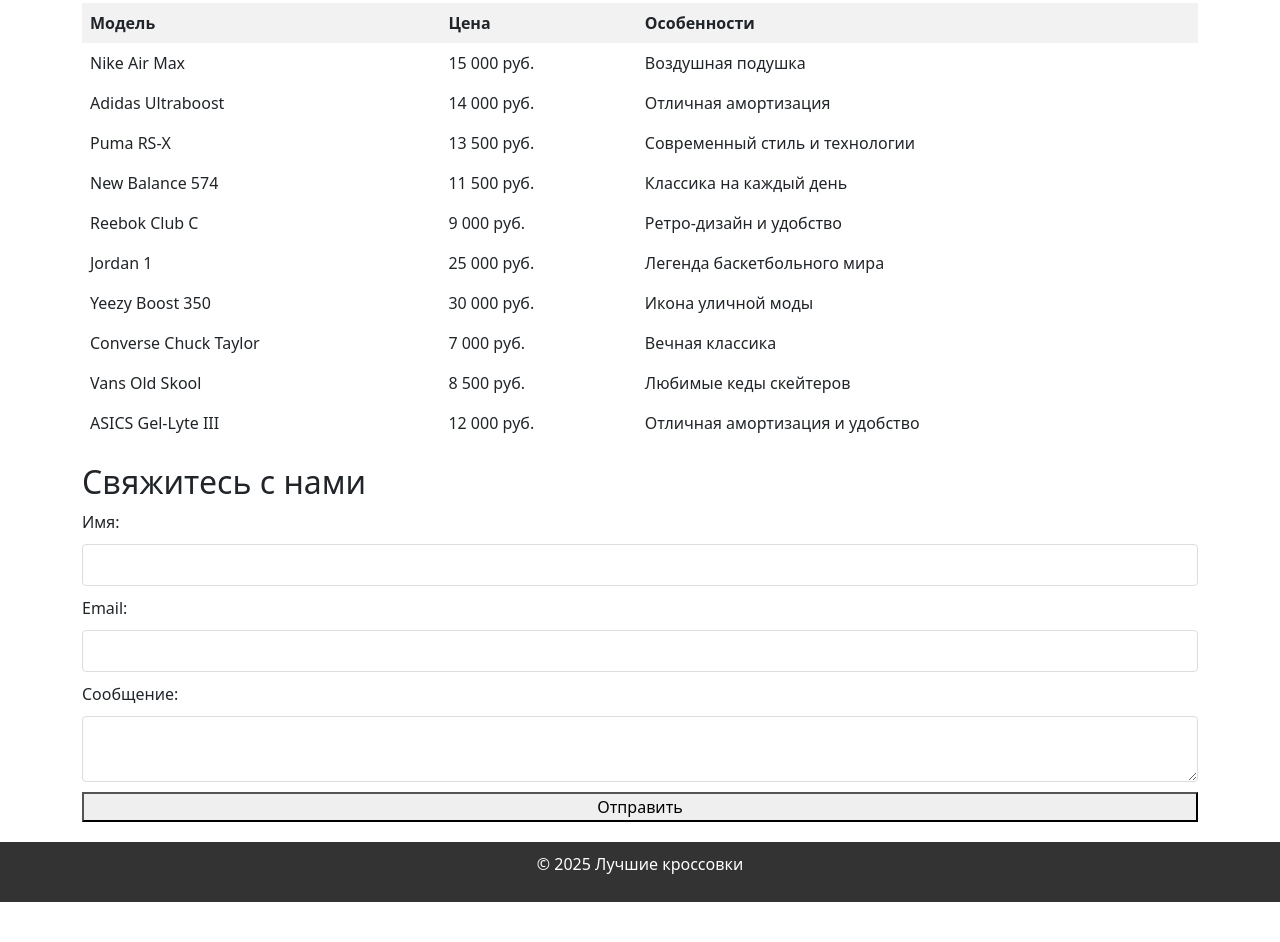
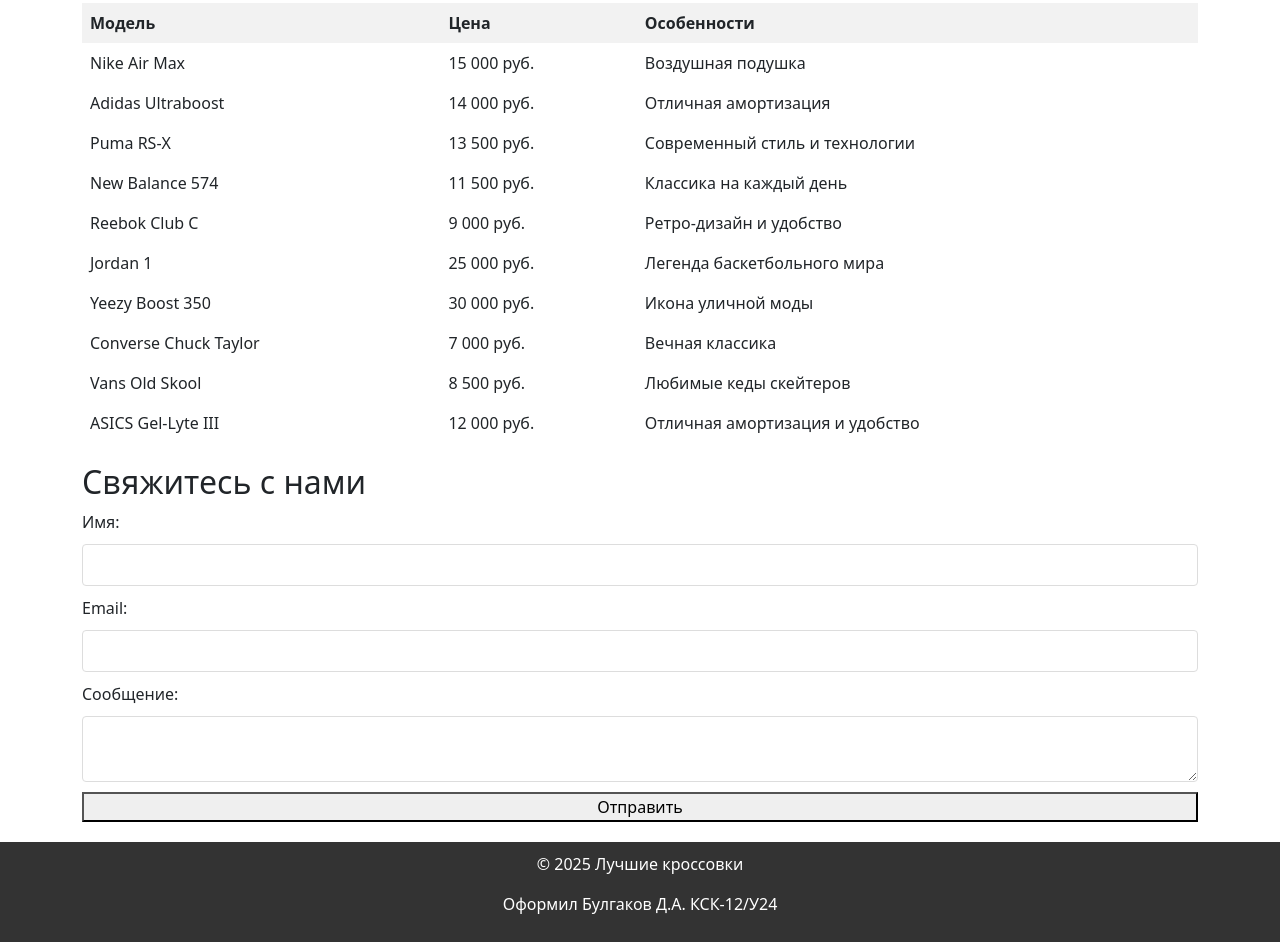
Before and after one commit to dan4ik14/my-sneakers-website, a plain HTML site: page sneakers.html in a window 1280 px wide. Shown: the part 3281-4223 px from the top of the page. Before the commit the page ends 4183 px from the top, so only its background shows below. Drawn offline with nearby package versions, Linux system fonts and the light colour scheme.

Commit message:
Update sneakers.html

```diff
--- a/sneakers.html
+++ b/sneakers.html
@@ -190,6 +190,7 @@
 
     <footer>
         <p>&copy; 2025 Лучшие кроссовки</p>
+        <p>Оформил Булгаков Д.А. КСК-12/У24</p>
     </footer>
 
     <script src="script.js"></script>
```
